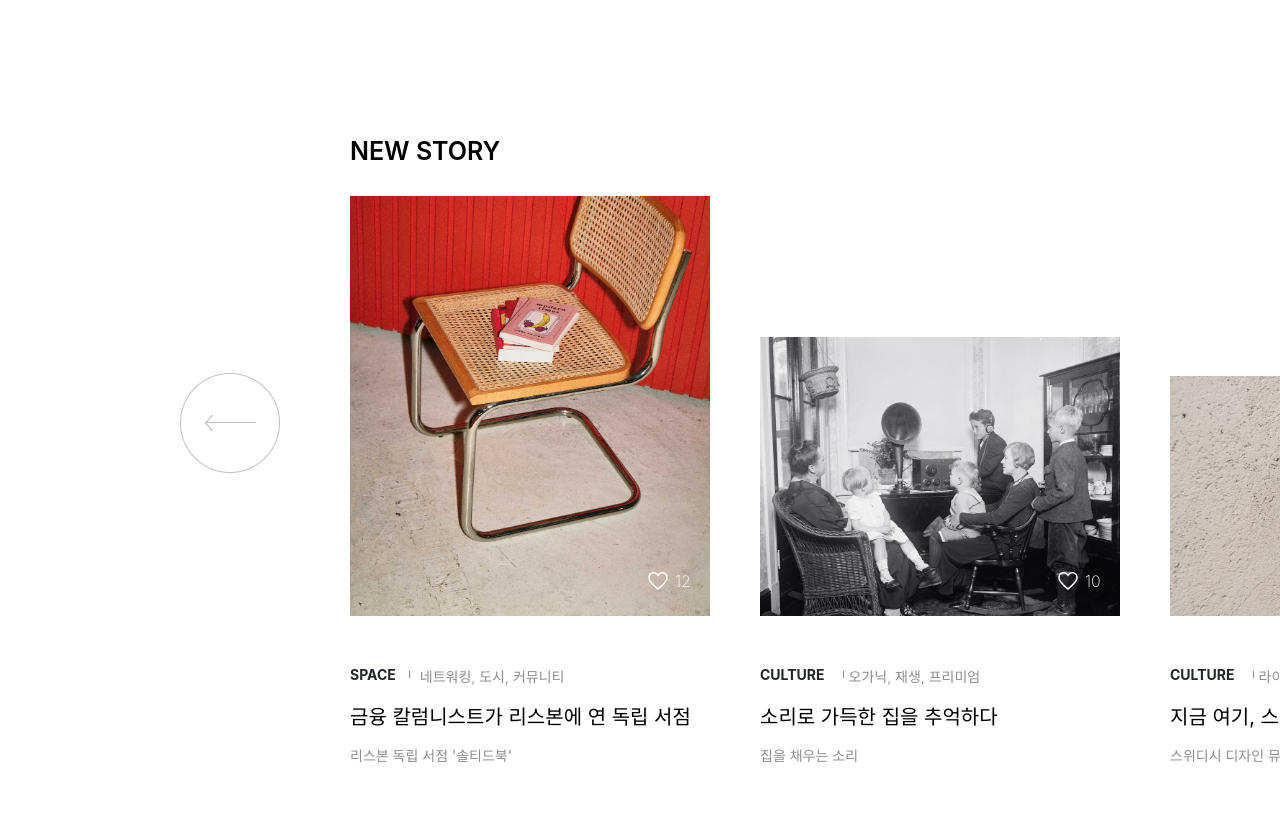
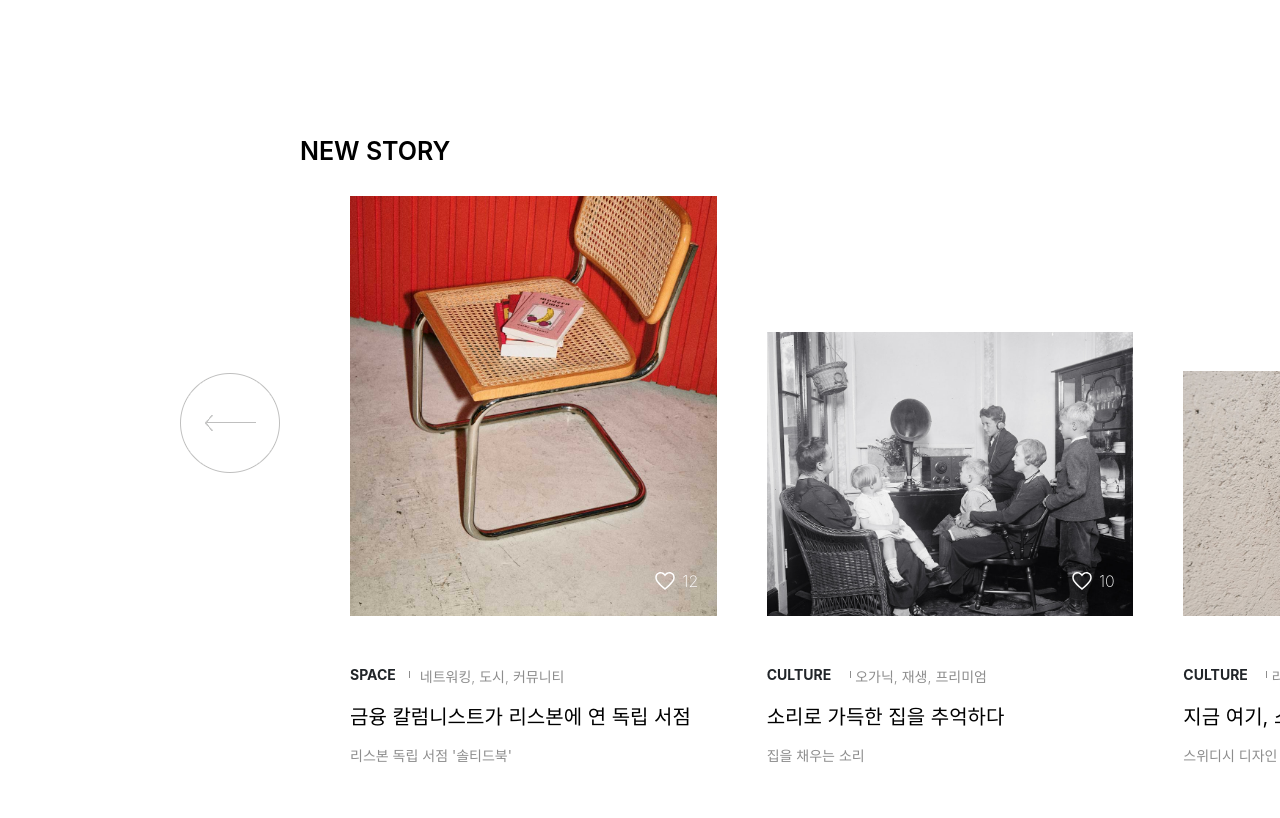
Before and after one commit to taekyoung-h/vliiiv, a plain HTML site: page index.html in a window 1280 px wide. Shown: the part 780-1598 px from the top of the page. Drawn offline with nearby package versions, Linux system fonts and the light colour scheme; a web font is replaced by a local one.

Commit message:
최종파일

```diff
--- a/css/index.css
+++ b/css/index.css
@@ -379,7 +379,7 @@ header .sub .inner .s05 {
   position: relative;
 }
 .swiper_story h3 {
-  margin-left: 350px;
+  margin-left: 300px;
 }
 .swiper_story .mySwiper02  {
   width: 1200px;
@@ -390,7 +390,6 @@ header .sub .inner .s05 {
   margin: 0 auto;
 }
 .mySwiper02 .swiper-wrapper .swiper-slide {
-  max-width: 360px;
   height: 580px;
 }
 .wrapper02 .swiper-slide > a > figure {
```
